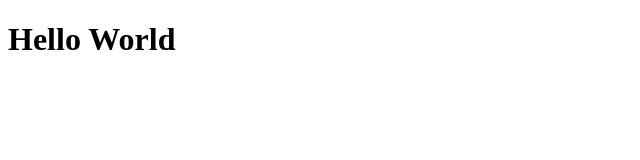
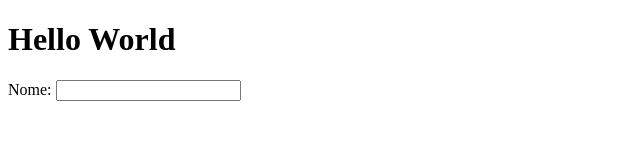
Before and after one commit to Melissa-Alvarez/Formulario, a plain HTML site: page index.html in a window 1280 px wide. Shown: the whole page, without its empty margins (0-640 px from the left). Drawn offline with Linux system fonts and the light colour scheme.

Commit message:
Update index.html

```diff
--- a/index.html
+++ b/index.html
@@ -7,5 +7,7 @@
 </head>
 <body>
     <h1>Hello World</h1>
+    <label for="name">Nome:</label>
+    <input type="text" id="name" name="name"/>
 </body>
 </html>
```
